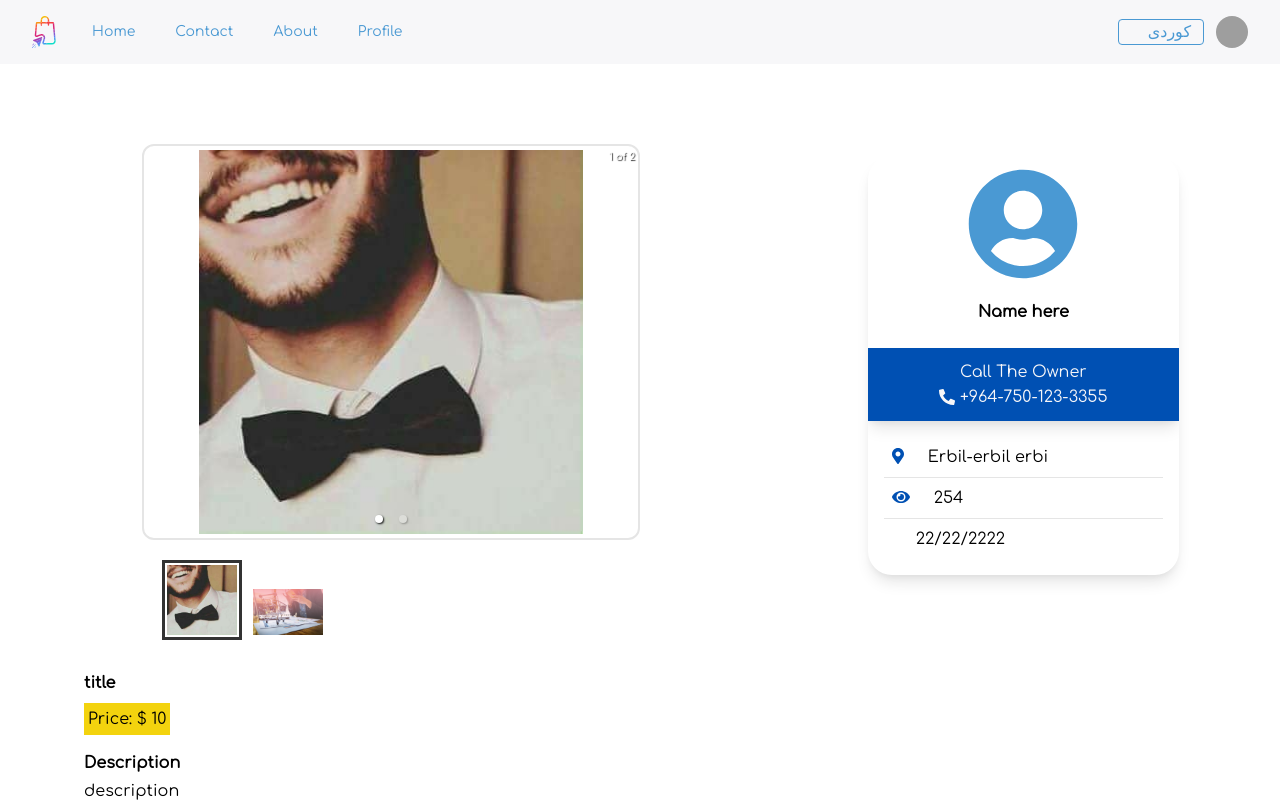
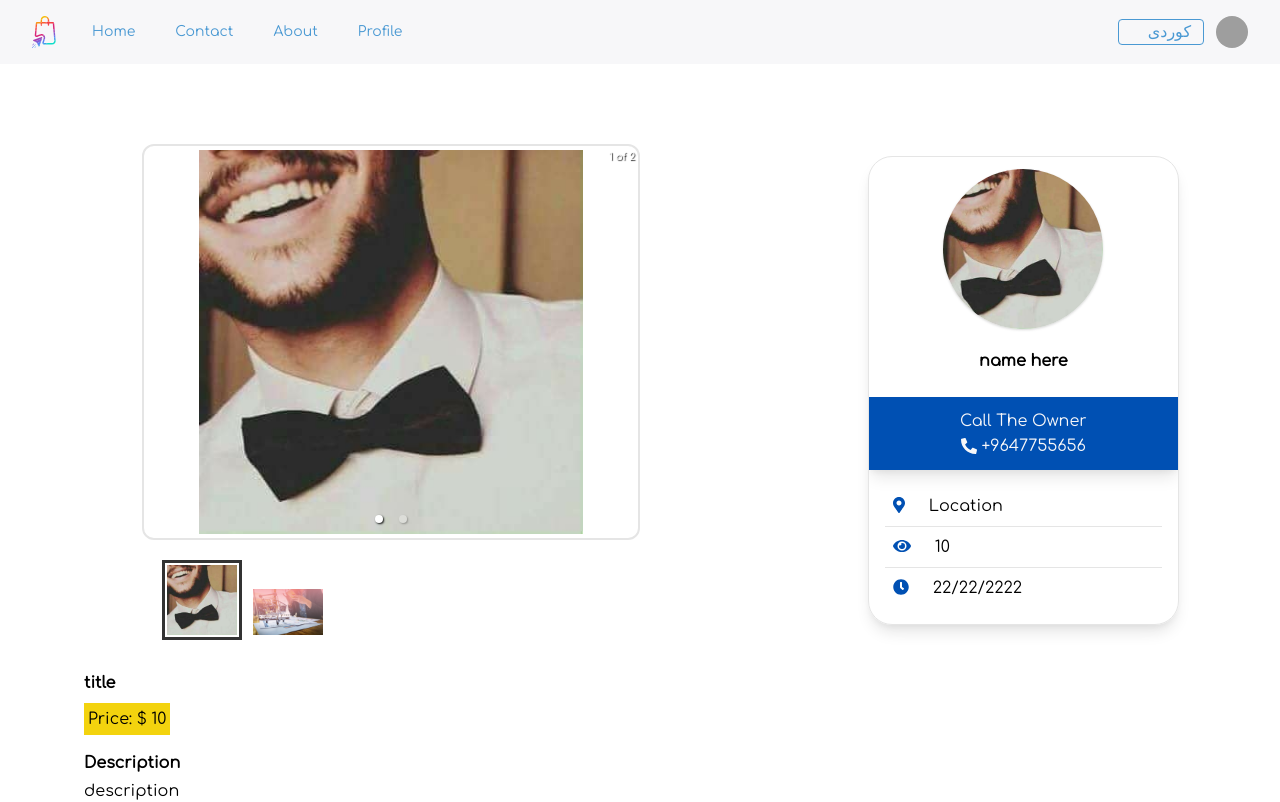
Before and after one commit to ReCoded-Org/capstone-iraq-rct-dilmun, a React (Create React App) app: page /productdetails in a window 1280 px wide. Shown: the top 802 px of the page. Built offline with nearby package versions, Linux system fonts and the light colour scheme; grey boxes are pictures that could not be loaded.

Commit message:
Feat: info card @ product detail page (#68)
closes: #43

```diff
--- a/src/components/ContactInfoCard/ContactInfo.jsx
+++ b/src/components/ContactInfoCard/ContactInfo.jsx
@@ -1,30 +1,29 @@
 import React from 'react'
 import { FontAwesomeIcon } from '@fortawesome/react-fontawesome'
+import PropTypes from 'prop-types'
 
 import { useTranslation } from 'react-i18next'
 
-export default function ContactInfo() {
+export default function ContactInfo({
+    profileImg,
+    name,
+    phone,
+    location,
+    views,
+    publishDate,
+}) {
     const { t } = useTranslation()
     return (
-        <div className="rounded-3xl overflow-hidden shadow-lg  my-3 ">
+        <div className="rounded-3xl overflow-hidden shadow-lg  my-3 border border-grey">
             <div className="flex justify-center p-3">
-                {
-                    //    <img
-                    //         src={userIcon}
-                    //         className="rounded-full border-solid border-white border-2 "
-                    //         alt="profile"
-                    //     />
-                }
-                <FontAwesomeIcon
-                    icon="user-circle"
-                    size="7x"
-                    className="text-blue"
+                <img
+                    src={profileImg}
+                    className="shadow rounded-full h-40 w-40 align-middle border-none object-cover"
+                    alt="profile"
                 />
             </div>
             <div className="text-center px-3 pb-6 pt-2">
-                <h1 className="text-black font-bold bold font-sans">
-                    Name here
-                </h1>
+                <h1 className="text-black font-bold bold font-sans">{name}</h1>
             </div>
             <div className="flex justify-center shadow-lg align-middle content-center p-3 text-white bg-darkBlue">
                 <div className="text-center  ">
@@ -37,7 +36,7 @@ export default function ContactInfo() {
                             flip="horizontal"
                         />
                         <a href="tel:+628967062" className="align-middle">
-                            &nbsp;+964-750-123-3355
+                            &nbsp;{phone}
                         </a>
                     </span>
                 </div>
@@ -49,7 +48,7 @@ export default function ContactInfo() {
                         <FontAwesomeIcon icon="map-marker-alt" />
                     </div>
                     <div className="  ">
-                        <span>Erbil-erbil erbi</span>
+                        <span>{location}</span>
                     </div>
                 </div>
                 <div className=" py-2 gap-4 grid grid-flow-col auto-cols-max border-b border-grey">
@@ -57,19 +56,38 @@ export default function ContactInfo() {
                         <FontAwesomeIcon icon="eye" />
                     </div>
                     <div className="  ">
-                        <span>254</span>
+                        <span>{views}</span>
                     </div>
                 </div>
 
                 <div className=" py-2 gap-4 grid grid-flow-col auto-cols-max">
                     <div className="text-center text-darkBlue px-2">
-                        <FontAwesomeIcon icon={['far', 'clock']} />
+                        <FontAwesomeIcon icon="clock" />
                     </div>
                     <div className="  ">
-                        <span>22/22/2222</span>
+                        <span>{publishDate}</span>
                     </div>
                 </div>
             </div>
         </div>
     )
 }
+
+ContactInfo.propTypes = {
+    profileImg: PropTypes.string,
+    name: PropTypes.string,
+    phone: PropTypes.string,
+    location: PropTypes.string,
+    views: PropTypes.number,
+    publishDate: PropTypes.string,
+}
+
+ContactInfo.defaultProps = {
+    profileImg:
+        'https://calvulcans.com/images/2016/8/22//fb16peerson.jpg?width=300',
+    name: '',
+    phone: '',
+    location: '',
+    views: 0,
+    publishDate: '',
+}
--- a/src/containers/ProductDetails/ProductDetails.jsx
+++ b/src/containers/ProductDetails/ProductDetails.jsx
@@ -1,6 +1,7 @@
 import React from 'react'
 import ContactInfoCard from '../../components/ContactInfoCard'
 import ItemDetail, { SlideShow } from '../../components/ItemDetail'
+import img from '../../assets/classy.jpg'
 
 export default function ProductDetails() {
     return (
@@ -15,7 +16,14 @@ export default function ProductDetails() {
             </div>
 
             <div className="lg:w-10/12 w-full  my-20 justify-self-center">
-                <ContactInfoCard />
+                <ContactInfoCard
+                    profileImg={img}
+                    name="name here"
+                    phone="+9647755656"
+                    location="Location"
+                    views={10}
+                    publishDate="22/22/2222"
+                />
             </div>
         </div>
     )
--- a/src/fontawsome.js
+++ b/src/fontawsome.js
@@ -1,5 +1,6 @@
 import { library } from '@fortawesome/fontawesome-svg-core'
 import { fab } from '@fortawesome/free-brands-svg-icons'
+
 import {
     faCheckSquare,
     faCoffee,
```
